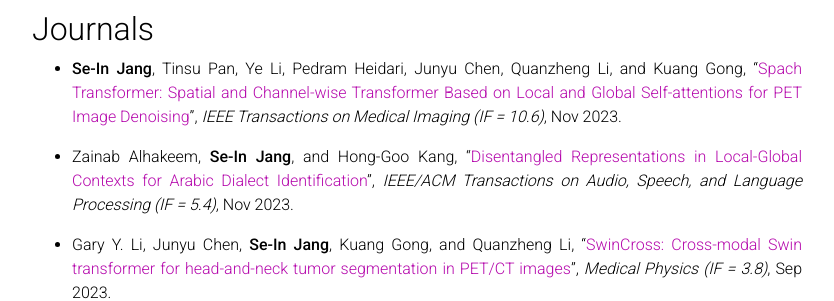
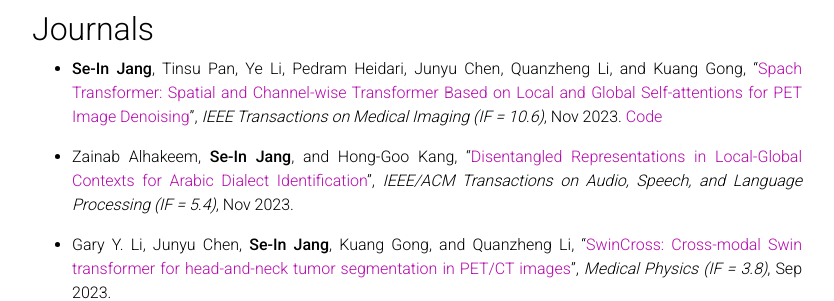
Before and after one commit to sijang/sijang.github.io, a Jekyll site: the page built from _pages/publications.md, in a window 1280 px wide and 900 px high. Shown: the part 441-742 px from the top of the window, without its empty margins (223-1057 px from the left). Built offline with Jekyll 4.4.1, drawn with Linux system fonts in a browser that asks for light colours; nearby versions of some CDN libraries; a style sheet for code colours, icons or effects is not loaded.

Commit message:
Update publications.md

```diff
--- a/_pages/publications.md
+++ b/_pages/publications.md
@@ -20,7 +20,7 @@ nav: true
 
 
 ## Journals
-- **Se-In Jang**, Tinsu Pan, Ye Li, Pedram Heidari, Junyu Chen, Quanzheng Li, and Kuang Gong, "[Spach Transformer: Spatial and Channel-wise Transformer Based on Local and Global Self-attentions for PET Image Denoising](https://ieeexplore.ieee.org/document/10327759){:target="_blank"}", *IEEE Transactions on Medical Imaging (IF = 10.6)*, Nov 2023.
+- **Se-In Jang**, Tinsu Pan, Ye Li, Pedram Heidari, Junyu Chen, Quanzheng Li, and Kuang Gong, "[Spach Transformer: Spatial and Channel-wise Transformer Based on Local and Global Self-attentions for PET Image Denoising](https://ieeexplore.ieee.org/document/10327759){:target="_blank"}", *IEEE Transactions on Medical Imaging (IF = 10.6)*, Nov 2023. [Code](https://github.com/sijang/SpachTransformer){:target="_blank"}
 {: style="text-align: justify"}
 
 - Zainab Alhakeem, **Se-In Jang**, and Hong-Goo Kang, "[Disentangled Representations in Local-Global Contexts for Arabic Dialect Identification](https://TBD){:target="_blank"}", *IEEE/ACM Transactions on Audio, Speech, and Language Processing (IF = 5.4)*, Nov 2023.
```
